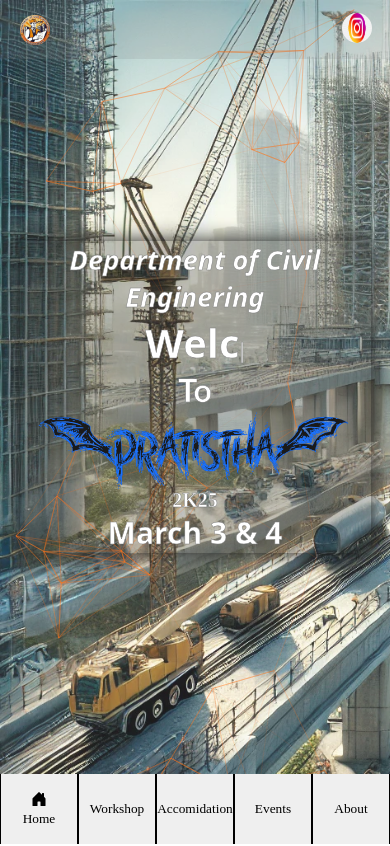
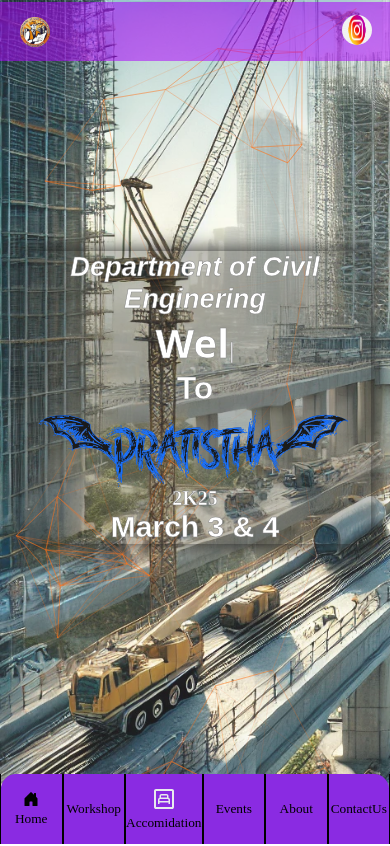
Before and after one commit to premson18/Pratistha, a React (Vite) app: page / in a window 390 px wide. Shown: the top 846 px of the page. Built offline with nearby package versions, Linux system fonts and the light colour scheme.

Commit message:
first commit

```diff
--- a/src/Components/Accomidation/Accomidation.css
+++ b/src/Components/Accomidation/Accomidation.css
@@ -3,7 +3,8 @@
     padding: 0;
 }
 .scontainer{
-    height: 350px;
+    padding-top: 10px;
+    padding-bottom: 10px;
     width: 100%;
     background-color: aquamarine;
     border: 1px solid black;
@@ -15,9 +16,7 @@
 }
 .scard{
     width: 70%;
-    border: 1px solid black;
     height: 100%;
-    background-image: url('../../assets/accommodation-vector-icon-800x566.jpg');
     background-repeat: no-repeat;
     background-size: cover;
     background-position: center;
@@ -31,6 +30,7 @@
     text-align: center;
     font-size: 2.5rem;
     padding: 5px;
+    text-align: center;
 }
 .accomidationh1{
     font-size: 2.5rem;
@@ -50,3 +50,9 @@
 .btn button:hover {
     background: blueviolet;
 }
+
+.accinfo p{
+    text-align: center;
+    font-size: 1.1rem;
+    font-weight: 550;
+}
--- a/src/Components/Accomidation/Accomidation.jsx
+++ b/src/Components/Accomidation/Accomidation.jsx
@@ -8,8 +8,15 @@ const Accomidation = () => {
 
         <div className="simage scard">
         <div className="accinfo">
-            <h1 className='accomidationh1'>Accomidation</h1>
-            <p></p>
+            <h1 className='accomh1'>Accomidation</h1>
+            <p>✨ Welcome to JNTU-GV! ✨<br></br>
+
+We’re thrilled to offer 2 DAYS FREE ACCOMMODATION for participants of [event/program name]!<br></br> Enjoy a comfortable stay, delicious meals, and a vibrant campus atmosphere.<br></br>
+
+📅 Dates: [Insert dates]<br></br>
+📍 Location: [Your College Address]<br></br>
+
+Limited slots available! Contact us at [email/phone number] to confirm your spot. Don’t miss out—see you soon! 🌟</p><br></br>
             <div className="btn"><button>Register</button></div>
           </div>
           <img></img></div>
--- a/src/Components/Hero/Content/Content.css
+++ b/src/Components/Hero/Content/Content.css
@@ -61,7 +61,7 @@ div{
 }
 .bold1{
     font-weight: 700;
-    font-family: ;
+    font-family:sans-serif;
 }
 
 @media (min-width : 209px) and (max-width: 699px){
--- a/src/Components/Navbar/Mobile/Mobile.css
+++ b/src/Components/Navbar/Mobile/Mobile.css
@@ -18,8 +18,10 @@
                 bottom: 0;
                 left: 0;
                 z-index: 200000;
-                background-color: rgba(0, 255, 255, 0);
+                background-color: rgba(170, 0, 255, 0);
                 width: 100%;
+                padding: 0;
+                margin: 0;
     }
     .mobnav ul{
         display: flex;
@@ -43,6 +45,9 @@
         height: 100%;
         border: none;
         gap: 0;
+        flex-grow: 59%;
+        flex-shrink: 100%;
+        background-color: blueviolet;
 
     }
     .mobnav ul:active{
@@ -50,7 +55,7 @@
     }
 
     .mobnav ul li{
-        background-color: rgba(137, 43, 226, 0.249);
+        background-color: rgba(132, 0, 255, 0);
         width: 100%;
         height: 70px;
         display: flex;
@@ -61,7 +66,7 @@
 
     }
     .mobnav ul li{
-        background-color: brown;
+        background-color: rgba(165, 42, 42, 0);
         transform: scaleX(10px);
 
     }
@@ -70,10 +75,10 @@
         justify-content: space-between;
         align-items: center;
         height: 7vh;
-        position: fixed;
-        top: 0;
+        position:fixed;
+        top: 2px;
         left: 0;
-        background-color: rgba(131, 131, 131, 0.175);
+        background-color: rgba(174, 0, 255, 0.529);
         width: 100%;
         z-index: 20000;
 
@@ -95,4 +100,11 @@
         margin-left: 5%;
         margin-right: 5%;
     }
+
+    .homemenu{
+        border-top-left-radius: 15px;
+    }
+    .contactUsmenu{
+        border-top-right-radius: 15px;
+    }
 }
--- a/src/Components/Navbar/Mobile/Mobile.jsx
+++ b/src/Components/Navbar/Mobile/Mobile.jsx
@@ -3,6 +3,7 @@ import './Mobile.css'
 import logo from '../../../assets/logo.png'
 import Instagram from '../../../assets/instagram.png'
 import Home from '../../../assets/icons/home.svg'
+import Accom from '../../../assets/icons/Accom.svg'
 
 const scrollToSection = (sectionId) => {
     const element =  document.getElementById(sectionId);
@@ -22,11 +23,12 @@ const Mobile = () => {
         </div>
       <div className="mobnav">
         <ul>
-            <li><button onClick={() => scrollToSection ('home')}><img src={Home}></img><br></br>Home</button></li>
+            <li><button onClick={() => scrollToSection ('home')} className="homemenu"><img src={Home}></img><br></br>Home</button></li>
             <li><button onClick={() => scrollToSection ('workshop1')}>Workshop</button></li>
-            <li><button href="">Accomidation</button></li>
+            <li><button ><img src={Accom}></img>Accomidation</button></li>
             <li><button onClick={() => scrollToSection ('events123')}>Events</button></li>
             <li><button href="">About</button></li>
+            <li><button href="" className='contactUsmenu'>ContactUs</button></li>
         </ul>
       </div>
     </div>
--- a/src/Components/Navbar/Normal/Navbar.css
+++ b/src/Components/Navbar/Normal/Navbar.css
@@ -1,6 +1,6 @@
 nav{
     width: 100%;
-    background-color: rgba(0, 0, 0, 0.492);
+    background-color: rgba(123, 0, 217, 0.869);
     color: rgb(236, 236, 236);
     padding: 0px 0;
     height: 60px;
```
Also changed, not shown: src/assets/icons/accom.svg (added).
